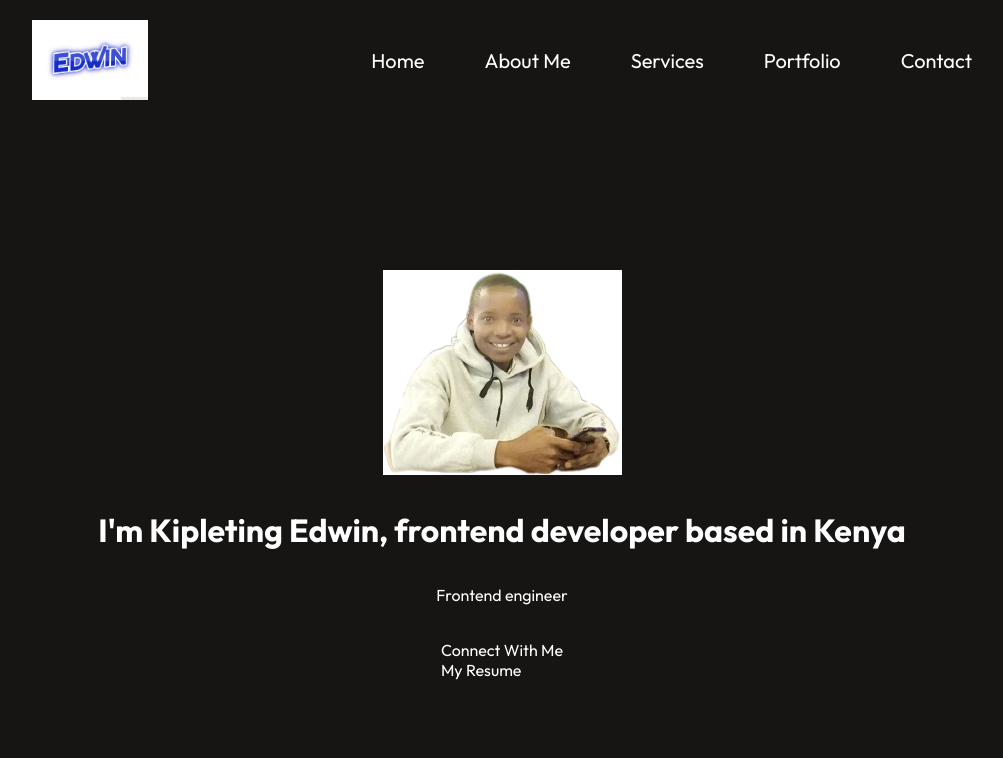
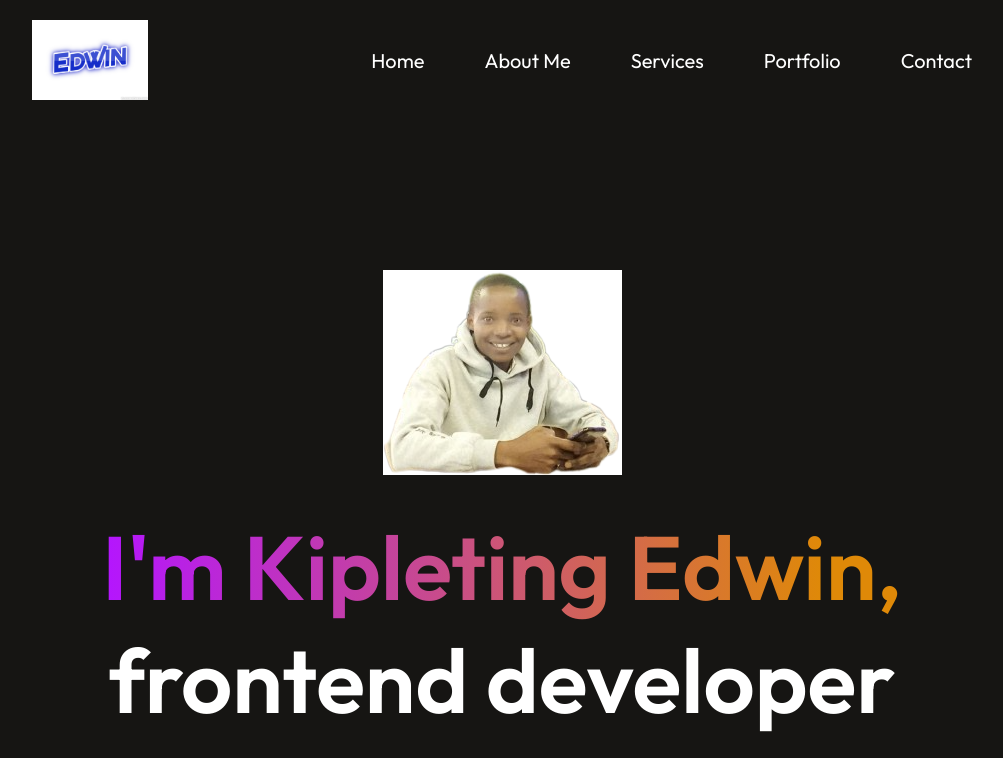
Before and after one commit to KipletingEdwin/Kipleting-Edwin, a React (Vite) app: page / in a window 1280 px wide. Shown: the top 758 px of the page, without its empty margins (138-1141 px from the left). Built offline with nearby package versions, Linux system fonts and the light colour scheme.

Commit message:
style the span tag in h1

```diff
--- a/src/Components/Navbar/Hero/Hero.css
+++ b/src/Components/Navbar/Hero/Hero.css
@@ -8,3 +8,17 @@
 .hero img{
     margin-top: 150px;
 }
+
+.hero h1{
+    text-align: center;
+    width: 70%;
+    font-size: 90px;
+    font-weight: 600;
+}
+
+.hero h1 span{
+    background: linear-gradient(270deg,#DF8908 10%, #B415FF 100%);
+    background-clip: text;
+    -webkit-background-clip: text;
+    -webkit-text-fill-color: transparent;
+}
```
